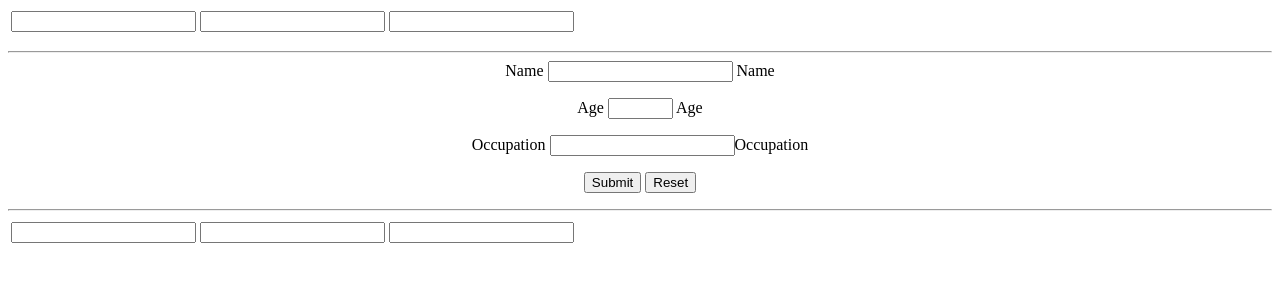
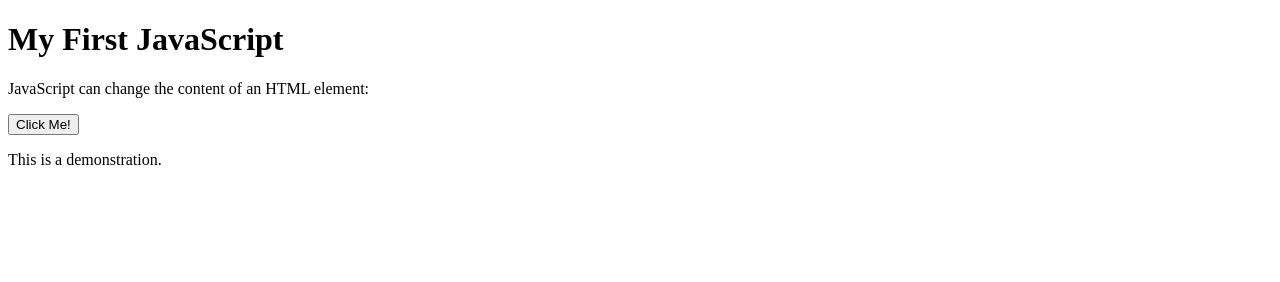
Before and after one commit to ckleung/myfirstsite, a plain HTML site: page index.html in a window 1280 px wide. Drawn offline with Linux system fonts and the light colour scheme.

Commit message:
Update index.html

```diff
--- a/index.html
+++ b/index.html
@@ -1,51 +1,20 @@
-<HTML>
+<!DOCTYPE html>
+<html>
+<body>
 
-<HEAD>
-<TITLE> Animated Text</TITLE>
-</HEAD>
-<BODY >
+<h1>My First JavaScript</h1>
 
-<FORM NAME="f1">
-<TABLE>
-<TR> <TD> <INPUT NAME="ta1" TYPE="text" SIZE="20">
-<TD> <INPUT NAME="ta2" TYPE="text" SIZE="20">
-<TD> <INPUT NAME="ta3" TYPE="text" SIZE="20">
-</TABLE></FORM>
+<p>JavaScript can change the content of an HTML element:</p>
 
-<HR>
+<button type="button" onclick="myFunction()">Click Me!</button>
 
-<FORM NAME="f2" ACTION="http://netadd.com/nam.cgi" METHOD="POST">
-<CENTER>
-Name <INPUT NAME="pername" TYPE="text" SIZE="20"> Name<P>
-Age <INPUT NAME="perage" TYPE="text" SIZE="5"> Age<P>
-Occupation <INPUT NAME="perocc" TYPE="text" SIZE="20">Occupation <P>
-<INPUT TYPE="Submit" VALUE="Submit">
-<INPUT TYPE="Reset" VALUE="Reset">
-</CENTER>
-</FORM>
+<p id="demo">This is a demonstration.</p>
 
-<HR>
-<FORM NAME="f3">
-<TABLE>
-<TR> <TD> <INPUT NAME="ta4" TYPE="text" SIZE="20">
-<TD> <INPUT NAME="ta5" TYPE="text" SIZE="20">
-<TD> <INPUT NAME="ta6" TYPE="text" SIZE="20">
-</TABLE></FORM>
+<script>
+function myFunction() {
+    document.getElementById("demo").innerHTML = "Hello JavaScript!";
+}
+</script>
 
-<SCRIPT LANGUAGE= "javascript">
-setTimeout("document.f1.ta1.value = 'Answer Soon'", 1000)
-setTimeout("document.f1.ta1.value = ''", 1300)
-setTimeout("document.f1.ta2.value = 'Answer Soon'", 1600)
-setTimeout("document.f1.ta2.value = ''", 1900)
-setTimeout("document.f1.ta3.value = 'Answer Soon'", 2200)
-setTimeout("document.f1.ta3.value = ''", 2500)
-setTimeout("document.f3.ta4.value = 'Answer Soon'", 2800)
-setTimeout("document.f3.ta4.value = ''", 3100)
-setTimeout("document.f3.ta5.value = 'Answer Soon'", 3400)
-setTimeout("document.f3.ta5.value = ''", 3700)
-setTimeout("document.f3.ta6.value = 'Answer Soon'", 4000)
-setTimeout("document.f3.ta6.value = ''", 4300)
-</SCRIPT>
-
-</BODY>
-</HTML>
+</body>
+</html>
```
